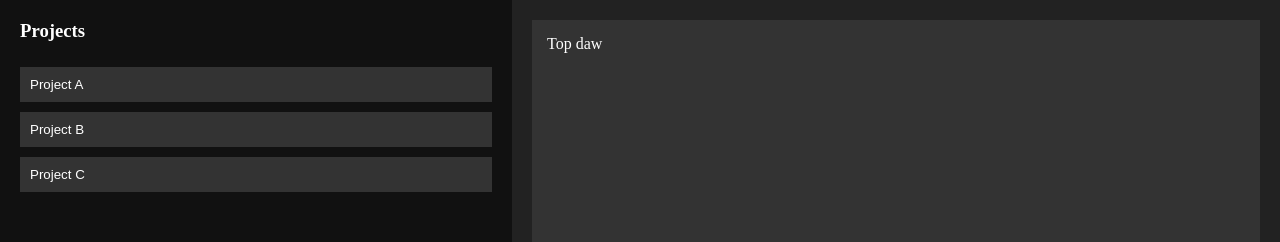
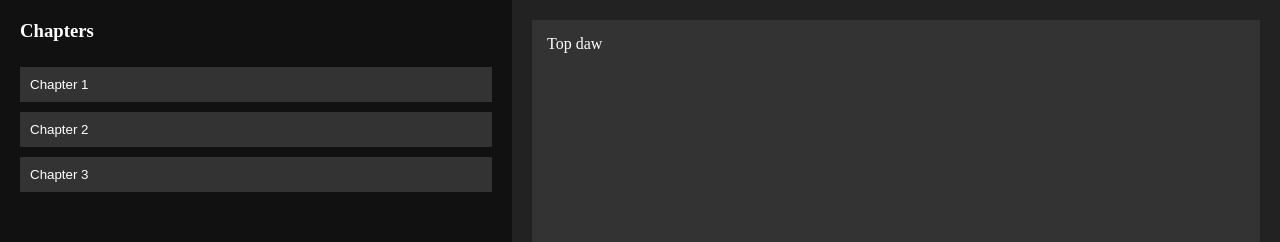
Before and after one commit to DharshanPalani/scriptEditor, a React (Vite) app: page /#/project/1 in a window 1280 px wide. Before the commit this address led to /#/project/1234. Shown: the top 242 px of the page. Built offline with nearby package versions, Linux system fonts and the light colour scheme.

Commit message:
Few changes to project view

```diff
--- a/src/pages/ProjectView.jsx
+++ b/src/pages/ProjectView.jsx
@@ -4,7 +4,7 @@ import "../css/ProjectView.css";
 
 function ProjectView() {
   const { id } = useParams();
-  const [projects] = useState(["Project A", "Project B", "Project C"]);
+  const [chapters] = useState(["Chapter 1", "Chapter 2", "Chapter 3"]);
   const [selectedProject, setSelectedProject] = useState(null);
 
   const navigation = useNavigate();
@@ -17,8 +17,8 @@ function ProjectView() {
   return (
     <div className="project-app">
       <div className="project-sidebar">
-        <h3>Projects</h3>
-        {projects.map((project, index) => (
+        <h3>Chapters</h3>
+        {chapters.map((project, index) => (
           <button
             key={index}
             className={`project-sidebar-btn btn-hover ${
```
